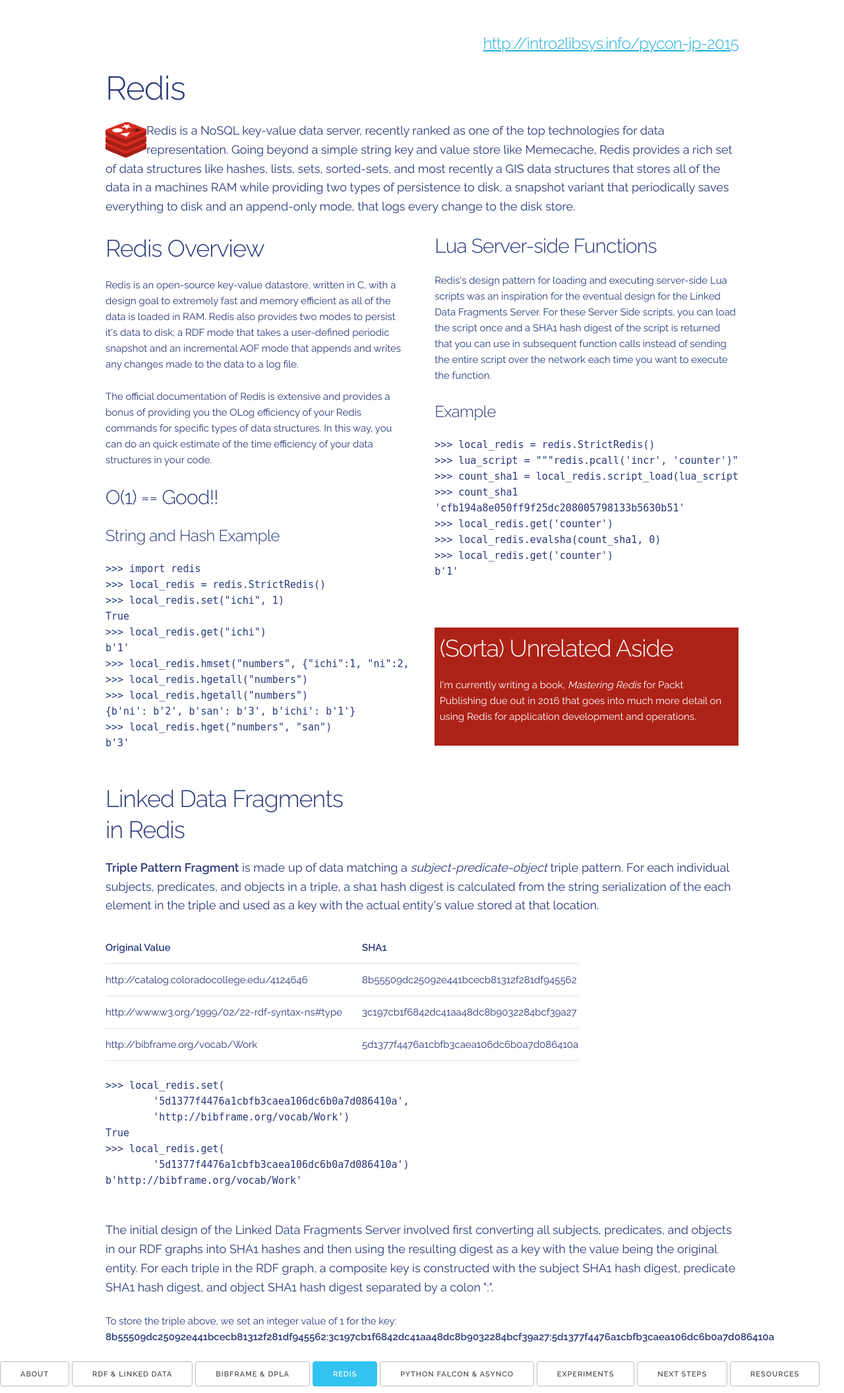
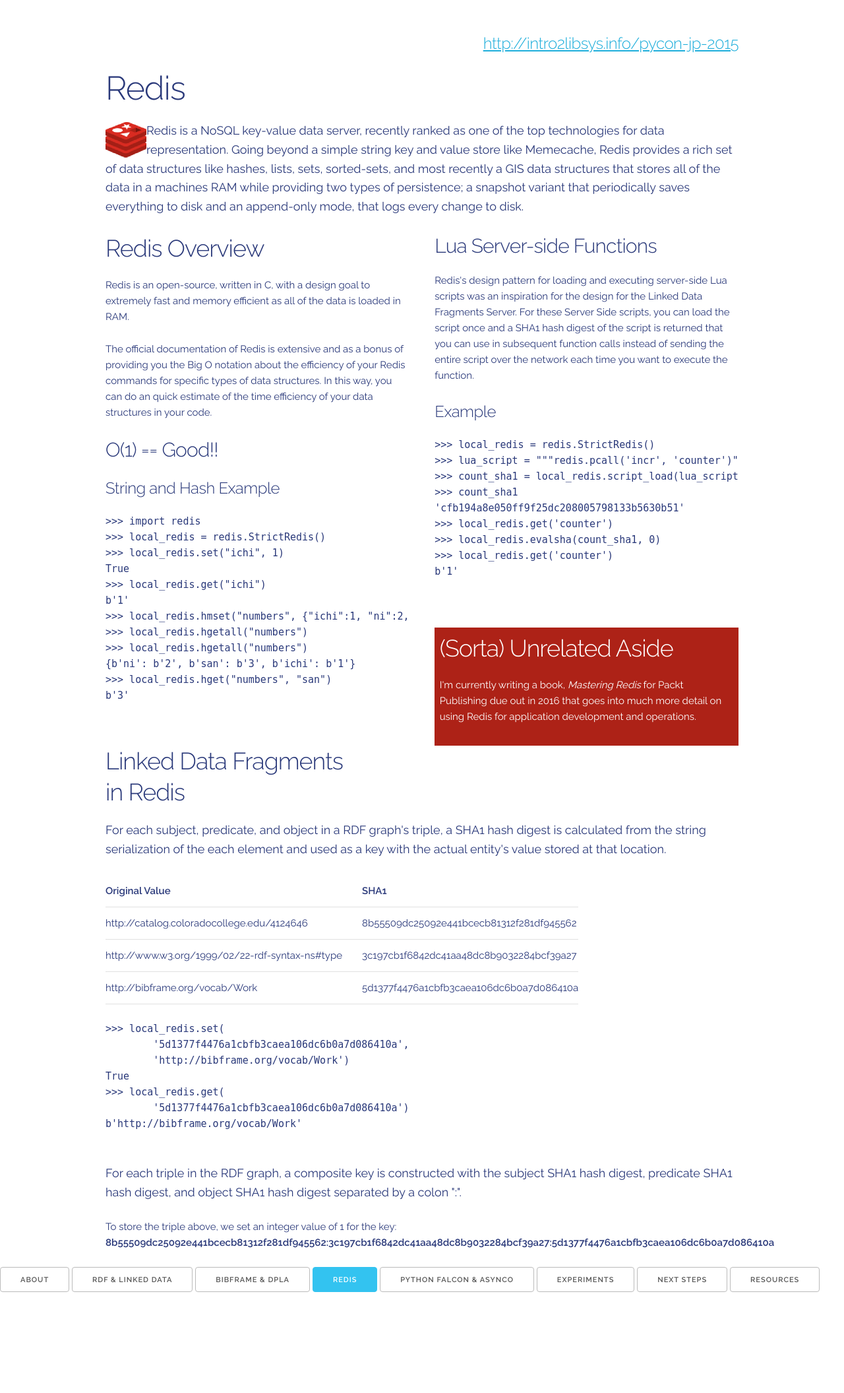
Before and after one commit to jermnelson/pyconjp-2015, a Flask app: page /slides/redis in a window 1280 px wide. Shown: the whole page at 66% size. After the commit the page ends 1958 px from the top, so only its background shows below. Run offline with Flask 2, Linux system fonts and the light colour scheme.

Commit message:
Typo and grammer fixes

```diff
--- a/templates/slides/about.html
+++ b/templates/slides/about.html
@@ -24,8 +24,8 @@
     <a href="http://ruben.verborgh.org/">Ruben Verborgh</a> of <a href="">Ghent University</a> in
     Belgium originated the concept of <a href="http://linkeddatafragments.org">Linked Data Fragments</a>
     that offers a middle-ground between
-    different options for accessing RDF graph data. Instead of requiring high server
-    processing load required for hosting a full SPARQL endpoint or the alternative of just
+    different options for accessing RDF graph data. Instead of needing high-powered server to handle
+    the processing load required for hosting a full SPARQL endpoint or the alternative of just
     providing a data dump where all of the data is processed locally to be useful, the Linked
     Data Fragments approach
     instead offers a lightweight querying pattern called a
--- a/templates/slides/bibframe-dpla.html
+++ b/templates/slides/bibframe-dpla.html
@@ -8,8 +8,8 @@
 
    <p class="intro">
       <a href="http://bibframe.org/">BIBFRAME</a>, short for Bibliographic Framework initiative,
-      is a Library of Congress
-      <a href="http://www.loc.gov/bibframe/">initiative</a> to replace a close to 50 year-old legacy
+      is the Library of Congress
+      <a href="http://www.loc.gov/bibframe/">effort</a> to replace a close to 50 year-old legacy
       format called <a href="http://www.loc.gov/marc/">MARC</a> with a Linked Data vocabulary.
       The <a href="http://www.loc.gov">Library of Congress</a> is the largest governmental library
       in the United States and is the closest organization Americans have to a national library.
@@ -96,7 +96,7 @@
  for open and coherent access to the United States digitized cultural heritage that aggregates
  and harvests content from libraries, musuems, corporations, and other organizations while
  providing an API for developers to interact directly with their collections.</p>
-<p>DPLA's metadata structure and vocabulary into a
+<p>DPLA's metadata structure and vocabulary is called the
 <a href="http://dp.la/info/developers/map/">Metadata Application Profile</a> that is based on the
 <a href="http://pro.europeana.eu/page/edm-documentation">Europeana Data Model</a>.
 </p>
--- a/templates/slides/experiments.html
+++ b/templates/slides/experiments.html
@@ -282,7 +282,7 @@
 </div>
 <hr>
 <h1>Using Redis Hashes</h1>
-<p>An alternative to using the constructed Redis triple key from the three different sha1 for
+<p>An alternative to using the constructed Redis triple key from the three different SHA1 for
 each subject-predicate-object triple, is to use Redis hashes to store triple information.
 A first pass at this approach would be for all of the predicate-objects of a subject would
 be stored at a hash with a key suffix of <strong>:predicate-objects</strong>.
--- a/templates/slides/redis.html
+++ b/templates/slides/redis.html
@@ -10,23 +10,20 @@
    technologies for data representation. Going beyond a simple string key and value
    store like Memecache, Redis provides a rich set of data structures like hashes, lists,
    sets, sorted-sets, and most recently a GIS data structures that stores all of the
-   data in a machines RAM while providing two types of persistence to disk, a snapshot
+   data in a machines RAM while providing two types of persistence; a snapshot
    variant that periodically saves everything to disk and an append-only mode, that logs
-   every change to the disk store.
+   every change to disk.
   </p>
   <div class="row">
    <div class="six columns">
     <h3>Redis Overview</h3>
     <p>
-     Redis is an open-source key-value datastore, written in C, with a design goal to
-     extremely fast and memory efficient as all of the data is loaded in RAM. Redis also
-     provides two modes to persist it's data to disk; a RDF mode that takes a user-defined
-     periodic snapshot and an incremental AOF mode that appends and writes any changes made
-     to the data to a log file.
+     Redis is an open-source, written in C, with a design goal to
+     extremely fast and memory efficient as all of the data is loaded in RAM.
     </p>
     <p>
-     The official documentation of Redis is extensive and provides a bonus of providing you
-     the OLog efficiency of your Redis commands for specific types of data structures. In
+     The official documentation of Redis is extensive and as a bonus of providing you
+     the Big O notation about the efficiency of your Redis commands for specific types of data structures. In
      this way, you can do an quick estimate of the time efficiency of your data structures in
      your code.</p>
     <h4 style="width: 50%">O(1) == Good!!</h4>
@@ -50,7 +47,7 @@
    <div class="six columns">
     <h4>Lua Server-side Functions</h4>
     <p>Redis's design pattern for loading and executing server-side Lua scripts was an
-    inspiration for the eventual design for the Linked Data Fragments Server. For these
+    inspiration for the design for the Linked Data Fragments Server. For these
     Server Side scripts, you can load the script once and a SHA1 hash digest of the script
     is returned that you can use in subsequent function calls instead of sending the entire
     script over the network each time you want to execute the function.</p>
@@ -78,11 +75,10 @@
  <div class="row">
     <h3>Linked Data Fragments<br> in Redis</h3>
     <p class="intro">
-    <strong>Triple Pattern Fragment</strong> is
-    made up of data matching a <em>subject-predicate-object</em> triple pattern.
-    For each individual
-    subjects, predicates, and objects in a triple, a sha1 hash digest is calculated from the string
-    serialization of the each element in the triple and used as a key with the actual entity's value
+    For each
+    subject, predicate, and object in a RDF graph's triple, a SHA1 hash
+    digest is calculated from the string
+    serialization of the each element and used as a key with the actual entity's value
     stored at that location.
     </p>
     <table>
@@ -117,9 +113,7 @@
 b'http://bibframe.org/vocab/Work'
     </pre>
     <p class="intro">
-      The initial design of the Linked Data Fragments Server involved first converting
-      all subjects, predicates, and objects in our RDF graphs into SHA1 hashes and then
-      using the resulting digest as a key with the value being the original entity. For each
+      For each
       triple in the RDF graph, a composite key is constructed with the subject SHA1 hash digest,
       predicate SHA1 hash digest, and object SHA1 hash digest separated by a colon ":".</p>
     <p>To store the triple above, we set an integer value of 1 for the key:<br>
```
Also changed, not shown: templates/slides/python-asynco-falcon.html (+8 -10 lines), templates/slides/rdf-linked-data.html (+7 -6 lines).
